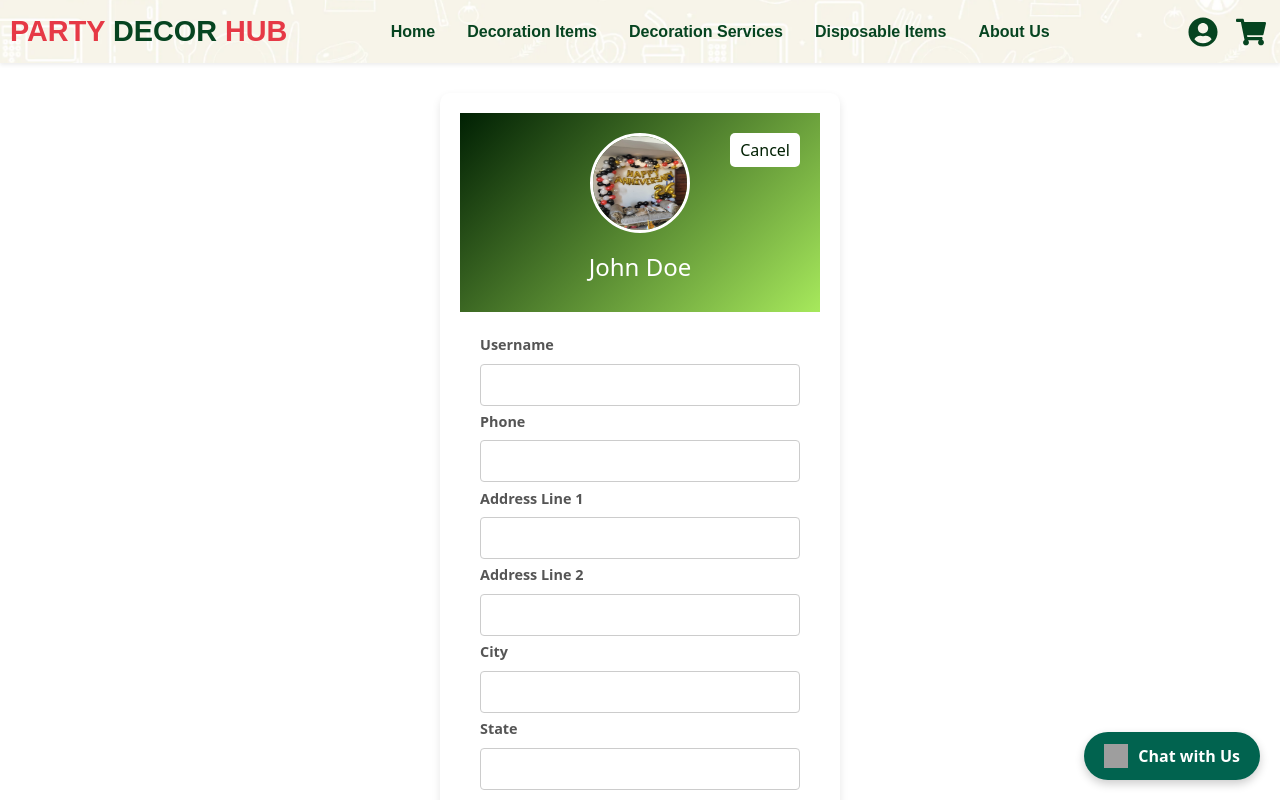
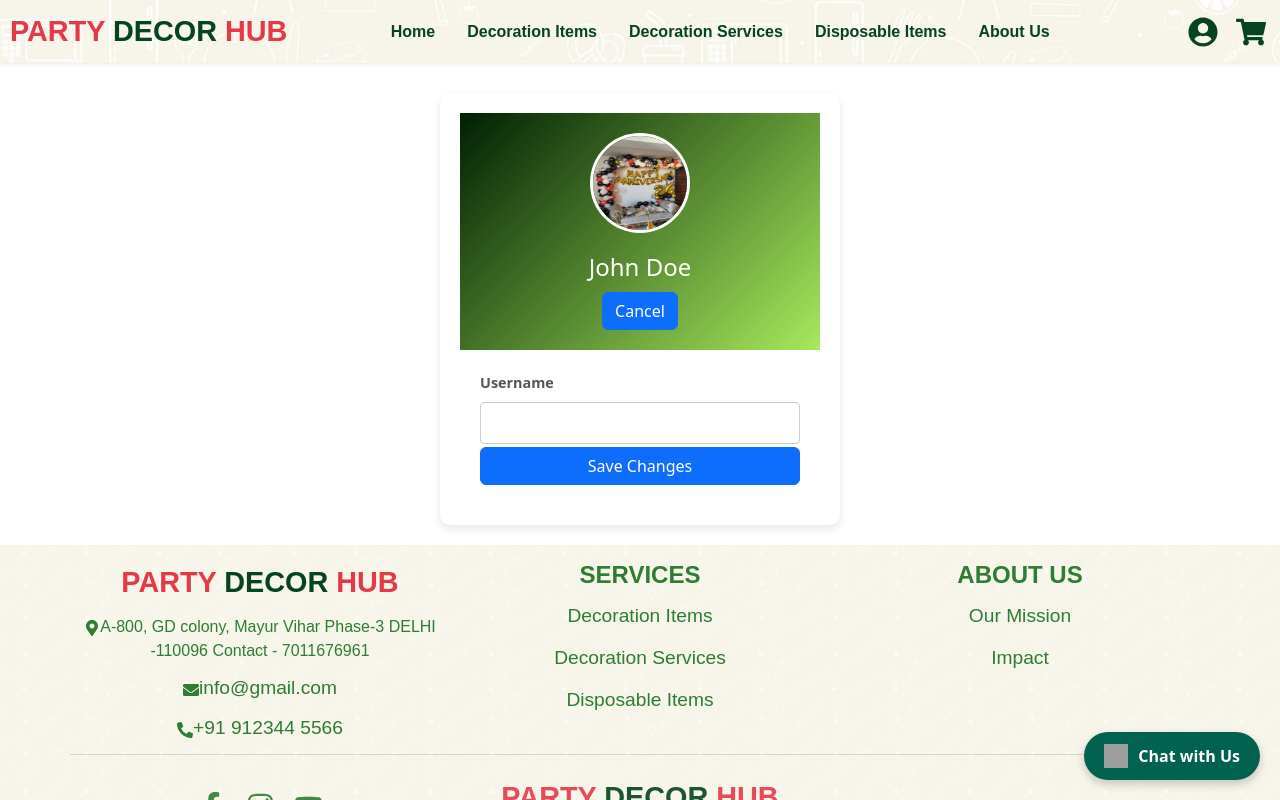
Before and after one commit to rahul5403/party_decor_hub, a React (Create React App) app: page /profile in a window 1280 px wide. Both pictures are taken after a click on the button "Edit Profile". Shown: the top 800 px of the page. Built offline with nearby package versions, Linux system fonts and the light colour scheme; grey boxes are pictures that could not be loaded.

Commit message:
signup & login working fine

```diff
--- a/src/Pages/Profile.jsx
+++ b/src/Pages/Profile.jsx
@@ -1,6 +1,6 @@
 import React, { useState } from "react";
 import { useSelector } from "react-redux";
-import { Container, Row, Col, Card, Button, Form } from "react-bootstrap";
+import { Button, Form } from "react-bootstrap";
 import "../assets/styles/Profile.css";
 import immmg from "../assets/images/Party.jpeg";
 
@@ -9,12 +9,7 @@ const Profile = () => {
   const [isEditing, setIsEditing] = useState(false);
   const [formData, setFormData] = useState({
     username: user?.username || "",
-    phone: user?.phone || "",
-    address_line1: user?.address_line1 || "",
-    address_line2: user?.address_line2 || "",
-    city: user?.city || "",
-    state: user?.state || "",
-    pincode: user?.pincode || "",
+    email: user?.email || "",
   });
 
   const handleEditClick = () => {
@@ -22,16 +17,11 @@ const Profile = () => {
   };
 
   const handleChange = (e) => {
-    const { name, value } = e.target;
-    setFormData({
-      ...formData,
-      [name]: value,
-    });
+    setFormData({ ...formData, [e.target.name]: e.target.value });
   };
 
   const handleSubmit = (e) => {
     e.preventDefault();
-    // Here you would typically make an API call to update the user's profile
     console.log("Updated Profile Data:", formData);
     setIsEditing(false);
   };
@@ -41,89 +31,21 @@ const Profile = () => {
       <div className="profile-card">
         <div className="profile-header">
           <img src={immmg} alt="Profile" className="profile-image" />
-          <h1 className="profile-name">{user?.username ||formData.username || "John Doe"}</h1>
-          <Button onClick={handleEditClick} className="edit-button">
-            {isEditing ? "Cancel" : "Edit Profile"}
-          </Button>
+          <h1 className="profile-name">{user?.username || "John Doe"}</h1>
+          <Button onClick={handleEditClick}>{isEditing ? "Cancel" : "Edit Profile"}</Button>
         </div>
         <div className="profile-details">
           {isEditing ? (
             <Form onSubmit={handleSubmit}>
               <Form.Group controlId="formUsername">
                 <Form.Label>Username</Form.Label>
-                <Form.Control
-                  type="text"
-                  name="username"
-                  value={formData.username}
-                  onChange={handleChange}
-                />
+                <Form.Control type="text" name="username" value={formData.username} onChange={handleChange} />
               </Form.Group>
-              <Form.Group controlId="formPhone">
-                <Form.Label>Phone</Form.Label>
-                <Form.Control
-                  type="text"
-                  name="phone"
-                  value={formData.phone}
-                  onChange={handleChange}
-                />
-              </Form.Group>
-              <Form.Group controlId="formAddressLine1">
-                <Form.Label>Address Line 1</Form.Label>
-                <Form.Control
-                  type="text"
-                  name="address_line1"
-                  value={formData.address_line1}
-                  onChange={handleChange}
-                />
-              </Form.Group>
-              <Form.Group controlId="formAddressLine2">
-                <Form.Label>Address Line 2</Form.Label>
-                <Form.Control
-                  type="text"
-                  name="address_line2"
-                  value={formData.address_line2}
-                  onChange={handleChange}
-                />
-              </Form.Group>
-              <Form.Group controlId="formCity">
-                <Form.Label>City</Form.Label>
-                <Form.Control
-                  type="text"
-                  name="city"
-                  value={formData.city}
-                  onChange={handleChange}
-                />
-              </Form.Group>
-              <Form.Group controlId="formState">
-                <Form.Label>State</Form.Label>
-                <Form.Control
-                  type="text"
-                  name="state"
-                  value={formData.state}
-                  onChange={handleChange}
-                />
-              </Form.Group>
-              <Form.Group controlId="formPincode">
-                <Form.Label>Pincode</Form.Label>
-                <Form.Control
-                  type="text"
-                  name="pincode"
-                  value={formData.pincode}
-                  onChange={handleChange}
-                />
-              </Form.Group>
-              <Button type="submit" className="save-button">
-                Save Changes
-              </Button>
+              <Button type="submit">Save Changes</Button>
             </Form>
           ) : (
             <>
               <p><strong>Email:</strong> {user?.email || "john.doe@example.com"}</p>
-              <p><strong>Phone:</strong> {formData.phone}</p>
-              <p><strong>Address:</strong> {formData.address_line1}, {formData.address_line2}</p>
-              <p><strong>City:</strong> {formData.city}</p>
-              <p><strong>State:</strong> {formData.state}</p>
-              <p><strong>Pincode:</strong> {formData.pincode}</p>
             </>
           )}
         </div>
@@ -133,3 +55,71 @@ const Profile = () => {
 };
 
 export default Profile;
+
+
+// import React, { useState } from "react";
+// import { useSelector } from "react-redux";
+// import { Button, Form } from "react-bootstrap";
+// import "../assets/styles/Profile.css";
+// import immmg from "../assets/images/Party.jpeg";
+
+// const Profile = () => {
+//   const user = useSelector((state) => state.auth.user);
+//   const [isEditing, setIsEditing] = useState(false);
+//   const [formData, setFormData] = useState({
+//     username: user?.username || "",
+//     phone: user?.phone || "",
+//     address_line1: user?.address_line1 || "",
+//     address_line2: user?.address_line2 || "",
+//     city: user?.city || "",
+//     state: user?.state || "",
+//     pincode: user?.pincode || "",
+//   });
+
+//   const handleEditClick = () => setIsEditing(!isEditing);
+//   const handleChange = (e) =>
+//     setFormData({ ...formData, [e.target.name]: e.target.value });
+
+//   const handleSubmit = (e) => {
+//     e.preventDefault();
+//     console.log("Updated Profile Data:", formData);
+//     setIsEditing(false);
+//   };
+
+//   return (
+//     <div className="profile-container">
+//       <div className="profile-card">
+//         <div className="profile-header">
+//           <img src={immmg} alt="Profile" className="profile-image" />
+//           <h1 className="profile-name">{user?.username || "John Doe"}</h1>
+//           <Button onClick={handleEditClick} className="edit-button">
+//             {isEditing ? "Cancel" : "Edit Profile"}
+//           </Button>
+//         </div>
+//         <div className="profile-details">
+//           {isEditing ? (
+//             <Form onSubmit={handleSubmit}>
+//               <Form.Group controlId="formUsername">
+//                 <Form.Label>Username</Form.Label>
+//                 <Form.Control type="text" name="username" value={formData.username} onChange={handleChange} />
+//               </Form.Group>
+//               <Button type="submit" className="save-button">
+//                 Save Changes
+//               </Button>
+//             </Form>
+//           ) : (
+//             <>
+//               <p><strong>Email:</strong> {user?.email || "john.doe@example.com"}</p>
+//               <p><strong>Phone:</strong> {formData.phone}</p>
+//               <p><strong>City:</strong> {formData.city}</p>
+//               <p><strong>State:</strong> {formData.state}</p>
+//               <p><strong>Pincode:</strong> {formData.pincode}</p>
+//             </>
+//           )}
+//         </div>
+//       </div>
+//     </div>
+//   );
+// };
+
+// export default Profile;
--- a/src/Pages/SignUp2.jsx
+++ b/src/Pages/SignUp2.jsx
@@ -46,8 +46,8 @@ const SignUp2 = ({ onClose, onLoginClick }) => {
         onLoginClick(); // Login modal open karega
       }, 1000);
     } catch (error) {
-      toast.error(error.response?.data?.message || "Signup failed");
-      console.error("Signup failed:", error.response?.data || error.message);
+      toast.error(error.response?.data?.error || "Signup failed");
+      console.error("Signup failed:", error.response?.data.error || error.message);
     } finally {
       setLoading(false);
     }
--- a/src/assets/styles/Services.css
+++ b/src/assets/styles/Services.css
@@ -60,7 +60,7 @@
 /* Service Content */
 .service-content {
   position: relative;
-  z-index: 2;
+  z-index: 1;
   padding: 2rem;
 }
 
--- a/src/components/BulkOrderSection.jsx
+++ b/src/components/BulkOrderSection.jsx
@@ -27,7 +27,7 @@ const BulkOrderSection = () => {
       </div>
       <div className="bulk-order-image">
         <img
-          src={bulk_image}
+          src="https://partydecorhub.com/media/products-image/ballons1.jpg"
           alt="Eco Soul Products"
         />
       </div>
--- a/src/redux/authSlice.js
+++ b/src/redux/authSlice.js
@@ -1,7 +1,7 @@
 import { createSlice } from "@reduxjs/toolkit";
 
 const initialState = {
-  isAuthenticated: false,
+  isAuthenticated: !!localStorage.getItem("accessToken"), // Check stored token
   user: null,
 };
 
@@ -16,6 +16,10 @@ const authSlice = createSlice({
     logout(state) {
       state.isAuthenticated = false;
       state.user = null;
+      localStorage.removeItem("accessToken");
+
+      // Remove refresh token from cookies
+      document.cookie = "refreshToken=; expires=Thu, 01 Jan 1970 00:00:00 UTC; path=/;";
     },
   },
 });
--- a/src/redux/store.js
+++ b/src/redux/store.js
@@ -1,22 +1,26 @@
 import { configureStore } from "@reduxjs/toolkit";
 import cartReducer from "./cartSlice";
-import authReducer from "./authSlice";  // Import Auth Slice
+import authReducer from "./authSlice";
 import pincodeReducer from "./pincodeSlice";
 import { persistStore, persistReducer } from "redux-persist";
 import storage from "redux-persist/lib/storage";
 import { combineReducers } from "redux";
 
+// 👇 Persist only cart & auth, but exclude pincode
 const persistConfig = {
   key: "root",
   storage,
+  whitelist: ["cart", "auth"], // Only persist these reducers
 };
 
+// Combine reducers
 const rootReducer = combineReducers({
   cart: cartReducer,
-  auth: authReducer,  // Add authReducer
-  pincode: pincodeReducer,
+  auth: authReducer,
+  pincode: pincodeReducer, // This won't be persisted
 });
 
+// Apply persist only to selected reducers
 const persistedReducer = persistReducer(persistConfig, rootReducer);
 
 export const store = configureStore({
```
Also changed, not shown: src/Pages/Login2.jsx (+44 -35 lines), src/components/Navbar.jsx (+18 -2 lines).
